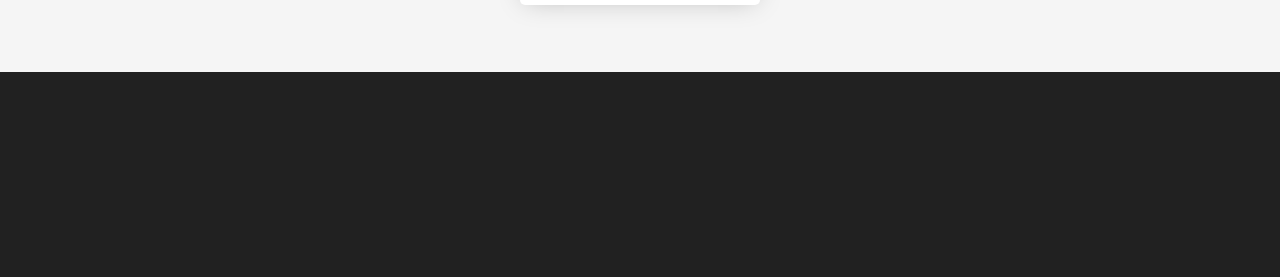
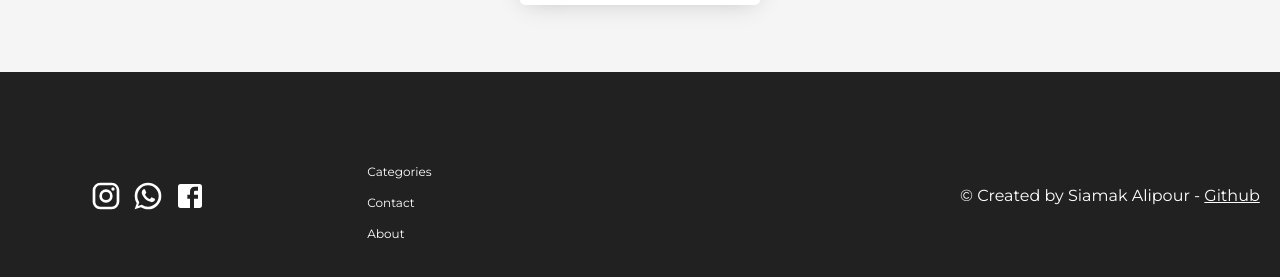
Before and after one commit to SiamakAlipour/CEProject, a React (Create React App) app: page / in a window 1280 px wide. Shown: the part 2967-3244 px from the top of the page. Built offline with nearby package versions, Linux system fonts and the light colour scheme.

Commit message:
Footer done

```diff
--- a/src/Footer.js
+++ b/src/Footer.js
@@ -3,18 +3,42 @@ import React from 'react';
 
 //
 import FacebookIcon from '@mui/icons-material/Facebook';
+import WhatsAppIcon from '@mui/icons-material/WhatsApp';
+import InstagramIcon from '@mui/icons-material/Instagram';
 
 import './Footer.scss';
 
-
 const Footer = () => {
-	return <div className='footer'>
-		<div className="footer__navigator">
-			<div className="footer__socials"></div>
-			<div className="footer_nav"></div>
+	return (
+		<div className='footer'>
+			<div className='footer__navigator'>
+				<div className='footer__socials'>
+					<InstagramIcon />
+					<WhatsAppIcon />
+					<FacebookIcon />
+				</div>
+				<div className='footer__nav'>
+					<ul>
+						<li>
+							<a href=''>Categories</a>
+						</li>
+						<li>
+							<a href=''>Contact</a>
+						</li>
+						<li>
+							<a href=''>About</a>
+						</li>
+					</ul>
+				</div>
+			</div>
+			<div className='footer__copyright'>
+				&copy; Created by Siamak Alipour -{' '}
+				<a href='https://github.com/SiamakAlipour/CEProject' target='_blank'>
+					Github
+				</a>
+			</div>
 		</div>
-		<div className="footer__copyright"></div>
-	</div>;
+	);
 };
 
 export default Footer;
--- a/src/Footer.scss
+++ b/src/Footer.scss
@@ -2,4 +2,61 @@
 	background-color: var(--clr-secondary);
 	height: 247px;
 	margin-top: 55px;
+	display: flex;
+	align-items: center;
+	justify-content: space-around;
+
+	&__navigator {
+		flex: 0.4;
+		display: flex;
+		align-items: center;
+		justify-content: space-around;
+		margin-right: auto;
+	}
+	&__socials {
+		display: flex;
+		align-items: center;
+		flex-direction: row;
+		> .MuiSvgIcon-root {
+			color: var(--clr-neutral);
+			font-size: var(--size-800);
+			margin-left: 10px;
+		}
+	}
+	&__copyright {
+		flex: 0.25;
+		color: var(--clr-neutral);
+		> a {
+			color: white;
+		}
+	}
+	&__nav {
+		ul {
+			list-style: none;
+			display: flex;
+			flex-direction: column;
+			li {
+				margin-top: var(--size-300);
+				> a {
+					all: unset;
+					cursor: pointer;
+					color: var(--clr-neutral);
+					font-size: var(--size-300);
+				}
+			}
+		}
+	}
 }
+
+@media screen and (max-width: 625px) {
+	.footer {
+		flex-direction: column;
+		&__navigator {
+			flex-direction: column;
+			margin: 0;
+		}
+		&__nav {
+			margin-top: var(--size-500);
+		}
+	}
+}
```
